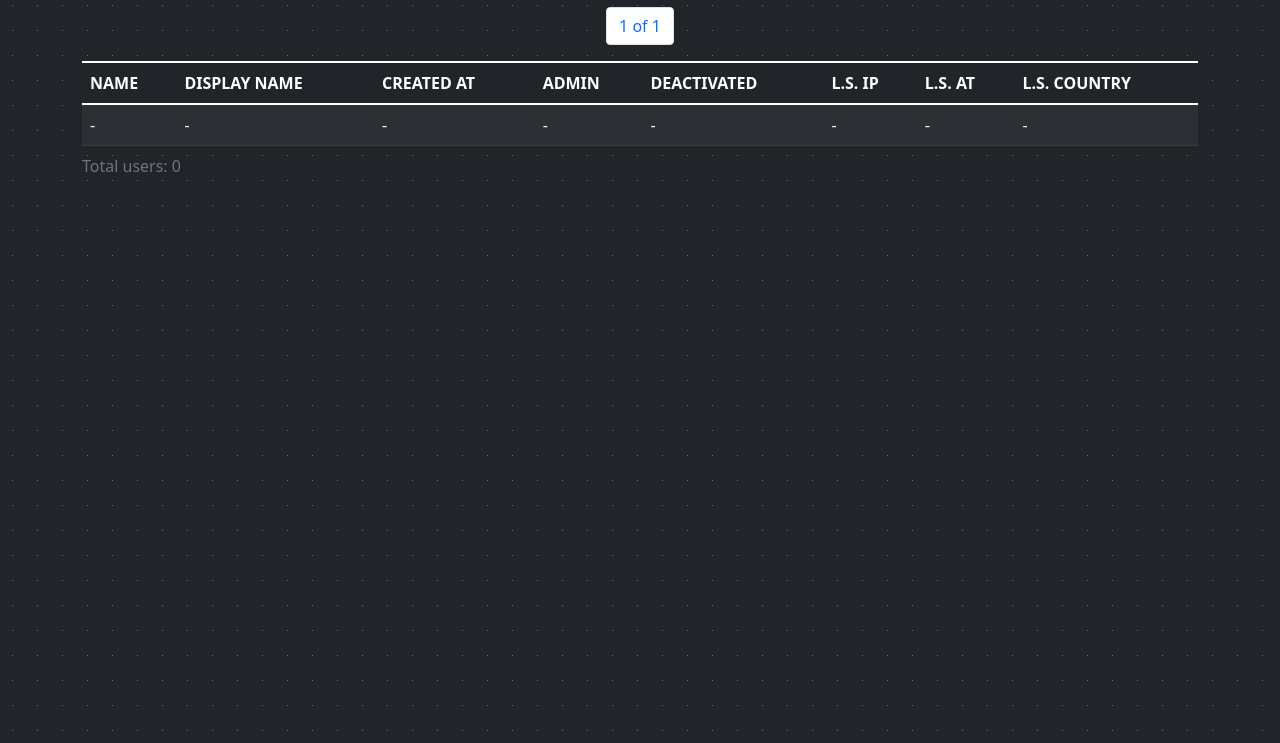
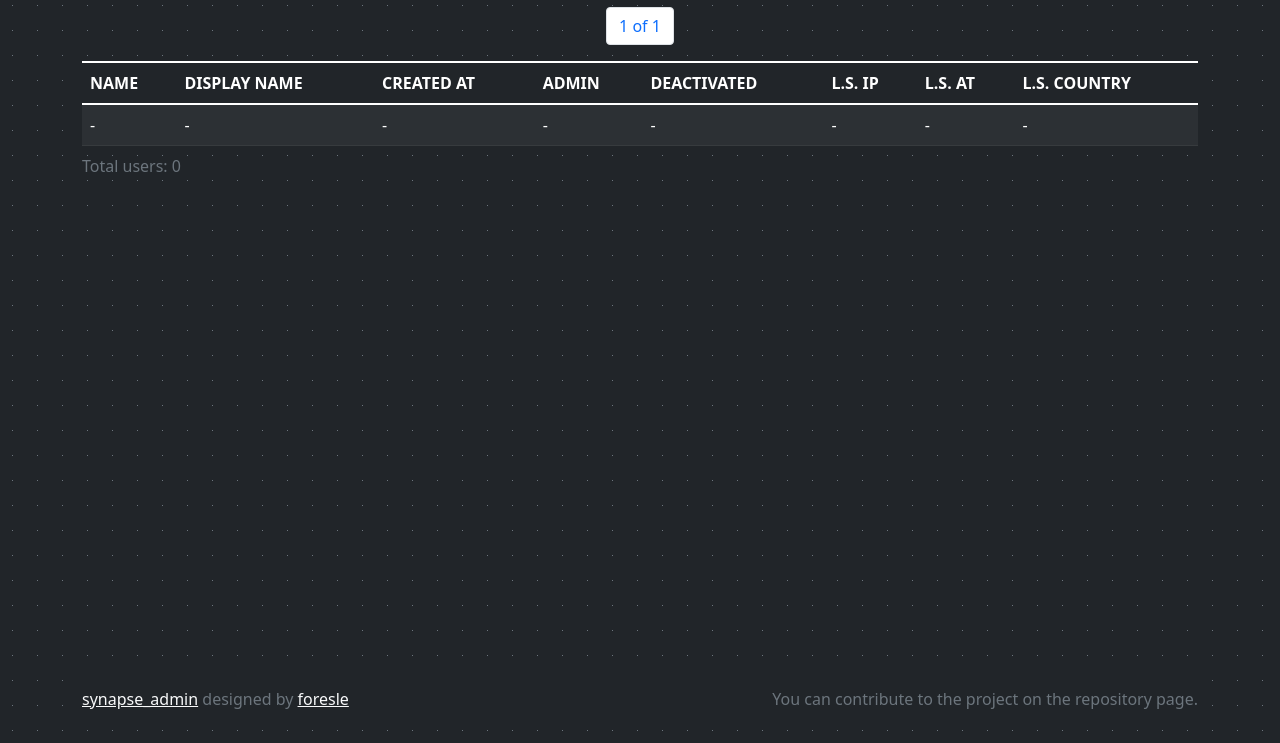
Before and after one commit to foresle/synapse_admin, a Django app: page /users/ in a window 1280 px wide. Shown: the part 57-800 px from the top of the page. Run offline with Django 4.2, Linux system fonts and the light colour scheme; parts of the project's set-up code (start-up, migrations or seed data) failed here and were passed over; some libraries are stand-ins or nearby versions.

Commit message:
Added footer.

```diff
--- a/templates/_base.html
+++ b/templates/_base.html
@@ -30,7 +30,8 @@
                                             class="nav-link {% if users_page_active %} active {% endif %} ">Users</a>
                     </li>
                     <li class="nav-item"><a href="{% url 'server_notices:send' %}"
-                                            class="nav-link {% if server_notices_page_active %} active {% endif %} ">Server notices</a>
+                                            class="nav-link {% if server_notices_page_active %} active {% endif %} ">Server
+                        notices</a>
                     </li>
                 </ul>
             </div>
@@ -38,11 +39,20 @@
     </nav>
 {% endif %}
 
-<div class="container container-sm">
+<div class="container container-sm" style="min-height: 85vh;">
     {% block content %}
 
     {% endblock %}
 </div>
+
+{% if not init_page_active %}
+    <div class="container container-sm d-flex bg-dark justify-content-between flex-wrap py-2">
+        <div class="text-muted"><a href="https://github.com/foresle/synapse_admin" class="link-light">synapse_admin</a>
+            designed by
+            <a href="https://github.com/foresle" class="link-light">foresle</a></div>
+        <div class="text-muted">You can contribute to the project on the repository page.</div>
+    </div>
+{% endif %}
 
 <script src="https://cdn.jsdelivr.net/npm/bootstrap@5.1.3/dist/js/bootstrap.bundle.min.js"
         integrity="sha384-ka7Sk0Gln4gmtz2MlQnikT1wXgYsOg+OMhuP+IlRH9sENBO0LRn5q+8nbTov4+1p"
```
